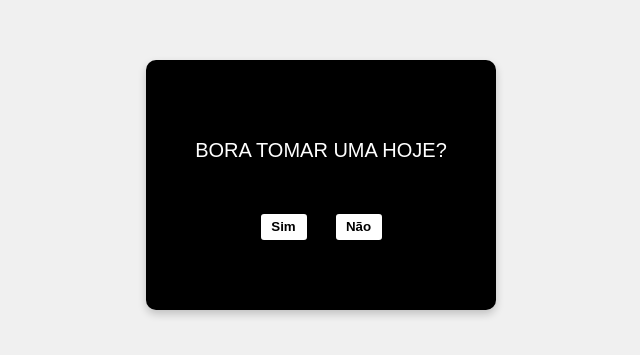
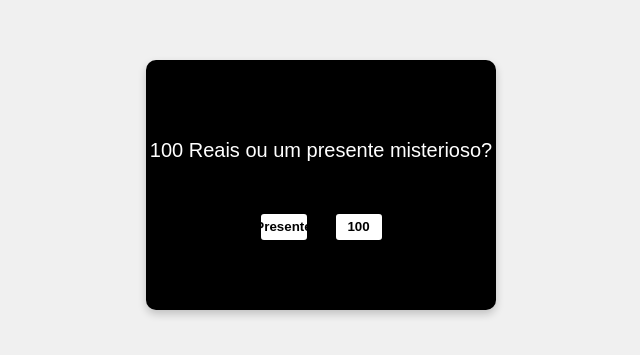
Before and after one commit to kaiquejw/Anivers-rio-, a plain HTML site: page index.html in a window 1280 px wide. Shown: the part 215-570 px from the top of the page, without its empty margins (319-959 px from the left). Drawn offline with Linux system fonts and the light colour scheme.

Commit message:
meu primeiro commit

```diff
--- a/index.html
+++ b/index.html
@@ -74,12 +74,12 @@
 </head>
 <body>
     <div class="box">
-        <p>BORA TOMAR UMA HOJE?</p>
+        <p>100 Reais ou um presente misterioso?</p>
         <div class="buttons-container">
             <button>
-                <a class="yes-button" href="https://www.youtube.com/watch?v=8HVLFySv1yQ" aria-label="Sim">Sim</a>
+                <a class="yes-button" href="https://www.youtube.com/watch?v=l04_GGlr3BI" aria-label="Sim">Presente</a>
             </button>
-            <button id="no" aria-label="Não">Não</button>
+            <button id="no" aria-label="Não">100</button>
         </div>
     </div>
 </body>
```
